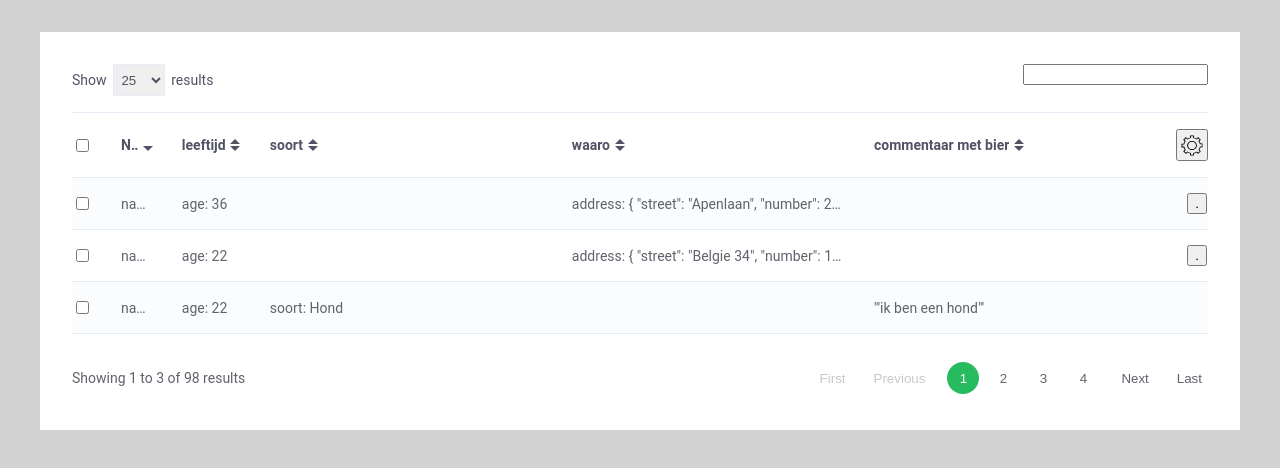
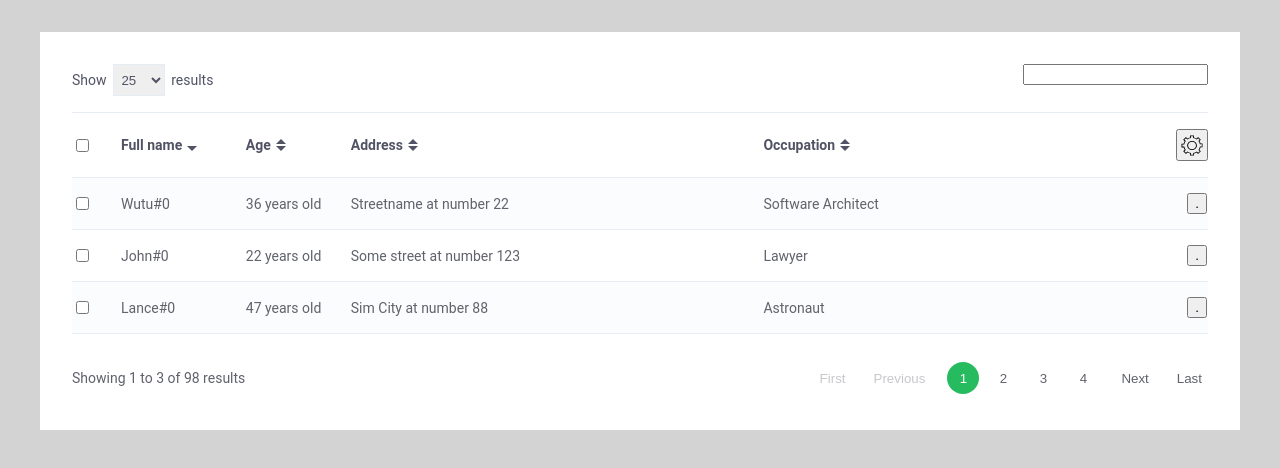
Before and after one commit to wouter-willems/data-table, an Angular app: page / in a window 1280 px wide. Shown: the top 468 px of the page. Built offline with nearby package versions, Linux system fonts and the light colour scheme.

Commit message:
add docs

```diff
--- a/projects/demo/src/app/app.component.html
+++ b/projects/demo/src/app/app.component.html
@@ -24,23 +24,17 @@
 		[getActionsForRowFn]="getActionsForRowFn"
 		(onRowClicked)="onRowClicked($event)"
 	>
-		<ng-template columnKey="name" columnCaption="NAMERINO" defaultSort="DESC" let-value="value" [fixedWidthInREM]="2">
-			name: {{value}}
+		<ng-template columnKey="name" columnCaption="Full name" defaultSort="DESC" let-value="value" [fixedWidthInREM]="6">
+			{{value}}
 		</ng-template>
-		<ng-template columnKey="age" columnCaption="leeftijd" let-value="value" [fixedWidthOnContents]="true">
-			age: {{value}}
+		<ng-template columnKey="age" columnCaption="Age" let-value="value" [fixedWidthOnContents]="true">
+			{{value}} years old
 		</ng-template>
-		<ng-template columnKey="breed" columnCaption="soort" let-value="value">
-			soort: {{value}}
+		<ng-template columnKey="address" columnCaption="Address" let-value="value">
+			{{value.street}} at number {{value.number}}
 		</ng-template>
-		<ng-template columnKey="address" columnCaption="waaro" let-value="value">
-			address: {{value | json}}
-		</ng-template>
-		<ng-template columnKey="comments" columnCaption="commentaar met bier" let-value="value">
-			'"{{value}}"'
-		</ng-template>
-		<ng-template columnKey="somethingElse" columnCaption="whatever" let-value="value">
-			'"{{value}}"'
+		<ng-template columnKey="occupation" columnCaption="Occupation" let-value="value">
+			{{value}}
 		</ng-template>
 	</wutu-data-table>
 </div>
--- a/projects/demo/src/app/app.component.ts
+++ b/projects/demo/src/app/app.component.ts
@@ -1,11 +1,10 @@
-import {Component, inject, InjectionToken, OnInit, TemplateRef, ViewChild} from '@angular/core';
+import {Component, inject, OnInit, TemplateRef, ViewChild} from '@angular/core';
 import {
 	ActionMenuBtnRefToken,
 	CheckBoxRefToken,
-	ConfigBtnRefToken, SearchInputRefToken
+	ConfigBtnRefToken,
+	SearchInputRefToken
 } from 'projects/wouter-willems/data-table/src/public-api';
-import {MyToggleComponent} from "../my-toggle/my-toggle.component";
-import {ControlValueAccessor} from "@angular/forms";
 import {
 	SaveBtnRefToken
 } from "../../../wouter-willems/data-table/src/lib/column-rearranger/column-rearranger.component";
@@ -13,31 +12,33 @@ import {
 const data  = [
 	{
 		id: 1,
-		id2: 123,
-		id23: 123,
 		name: 'Wutu',
 		age: 36,
-		id24: 123,
 		address: {
-			street: 'Apenlaan',
+			street: 'Streetname',
 			number: 22,
-		}
+		},
+		occupation: 'Software Architect',
 	}, {
 		id: 2,
-		name: 'Gert',
+		name: 'John',
 		age: 22,
 		address: {
-			street: 'Belgie 34',
-			number: 101,
-		}
+			street: 'Some street',
+			number: 123,
+		},
+		occupation: 'Lawyer',
 	},
 	{
 		id: 3,
-		name: 'Samson met een naam',
-		age: 22,
-		breed: 'Hond',
-		comments: 'ik ben een hond',
-	},
+		name: 'Lance',
+		age: 47,
+		address: {
+			street: 'Sim City',
+			number: 88,
+		},
+		occupation: 'Astronaut',
+	}
 ];
 
 @Component({
@@ -73,24 +74,19 @@ export class AppComponent implements OnInit {
 
 	public searchQuery: string;
 
-	getActionsForRowFn = (e): Array<{
+	getActionsForRowFn = (): Array<{
 		caption: string,
 		action: () => void,
 	}> => {
-		if (e.id > 2) {
-			return [];
-		}
 		return [{
 			caption: 'Export',
 			action: () => {
-				console.log('chosen pick me');
-				console.log(e);
+				console.log('chosen Export');
 			}
 		}, {
 			caption: 'Delete',
 			action: () => {
-				console.log('chosen other');
-				console.log(e);
+				console.log('chosen Delete');
 			}
 		}];
 	};
--- a/projects/wouter-willems/data-table/package.json
+++ b/projects/wouter-willems/data-table/package.json
@@ -1,6 +1,6 @@
 {
   "name": "wutu-data-table",
-  "version": "1.0.0",
+  "version": "1.0.1",
   "publishConfig": {
     "access": "public"
   },
```
Also changed, not shown: projects/wouter-willems/data-table/README.md.
